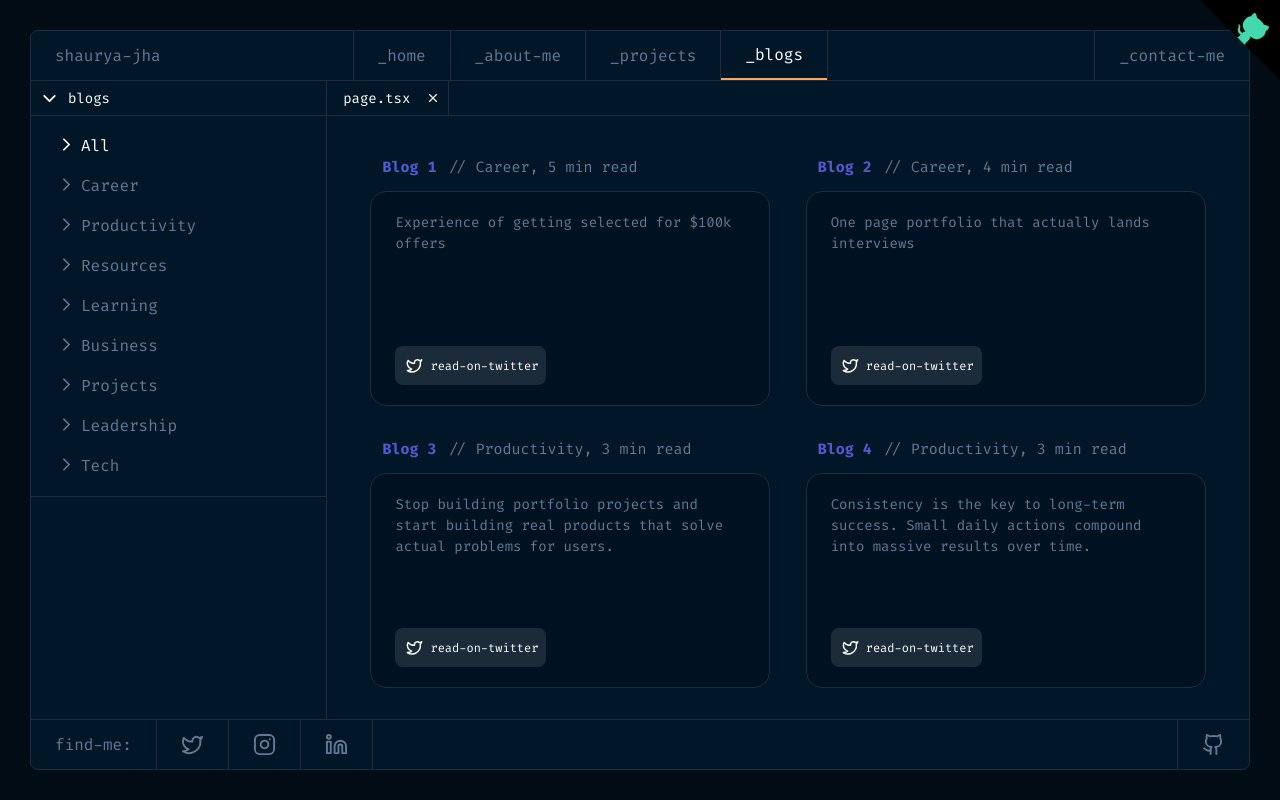
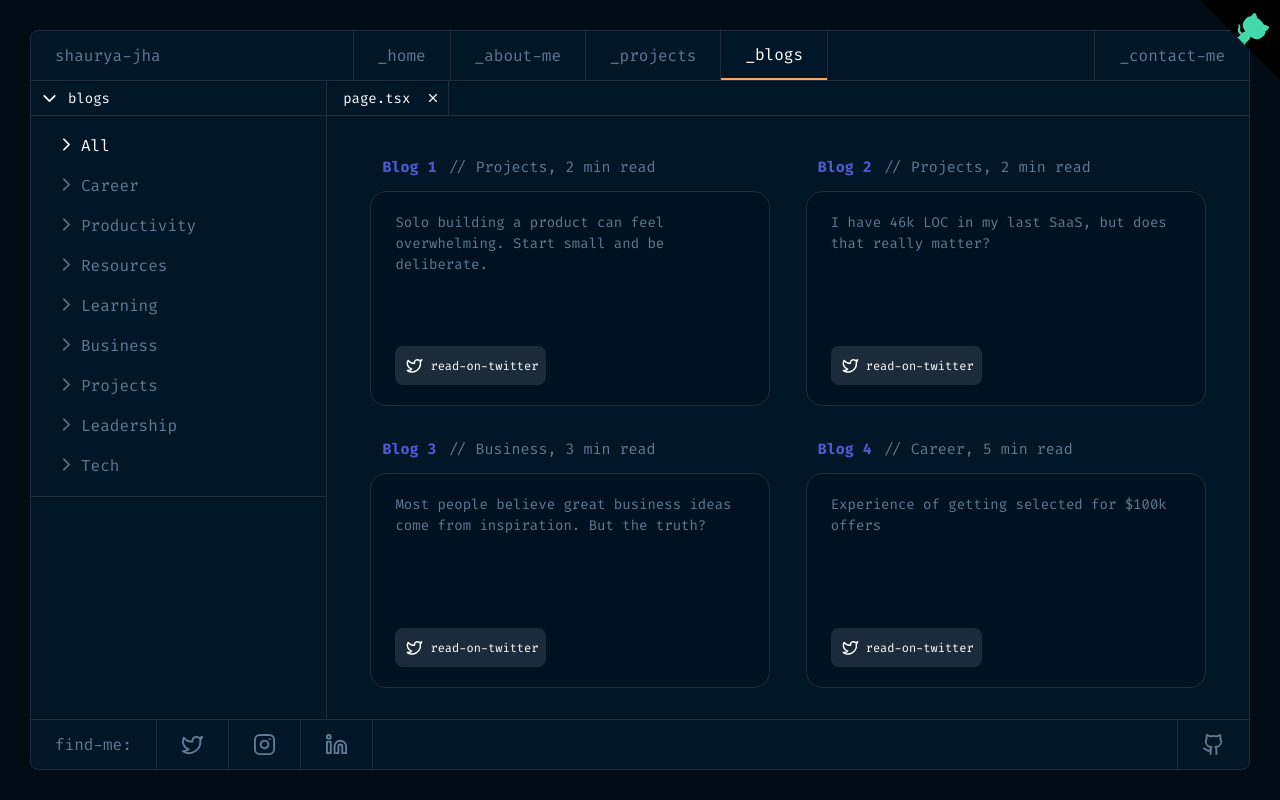
Before and after one commit to shaurya35/shauryacodes.me, a Next.js app: page /blogs in a window 1280 px wide. Built offline with nearby package versions, Linux system fonts and the light colour scheme.

Commit message:
Add Updates

```diff
--- a/src/data/blogData.js
+++ b/src/data/blogData.js
@@ -1,6 +1,42 @@
 export const blogPosts = [
   {
     id: 1,
+    title: "Solo building a product can feel overwhelming. How do you even begin? Start small and be deliberate.",
+    excerpt: "Solo building a product can feel overwhelming. Start small and be deliberate.",
+    author: "Shaurya Jha",
+    date: "2025-10-14",
+    readTime: "2 min read",
+    category: "Projects",
+    featured: true,
+    published: true,
+    twitterLink: "https://x.com/_shaurya35/status/1977820301405942062"
+  },
+  {
+    id: 2,
+    title: "I have 46k lines of code in my last SaaS, but does that really matter?",
+    excerpt: "I have 46k LOC in my last SaaS, but does that really matter?",
+    author: "Shaurya Jha",
+    date: "2025-10-13",
+    readTime: "2 min read",
+    category: "Projects",
+    featured: true,
+    published: true,
+    twitterLink: "https://x.com/_shaurya35/status/1977609982351999330"
+  },
+  {
+    id: 3,
+    title: "How to Find Million-Dollar Business Ideas (Using This Overlooked Hack)",
+    excerpt: "Most people believe great business ideas come from inspiration. But the truth?",
+    author: "Shaurya Jha",
+    date: "2025-10-11",
+    readTime: "3 min read",
+    category: "Business",
+    featured: true,
+    published: true,
+    twitterLink: "https://x.com/_shaurya35/status/1976360077729857807"
+  },
+  {
+    id: 4,
     title: "Experience of getting selected for $100k offers",
     excerpt: "Experience of getting selected for $100k offers",
     author: "Shaurya Jha",
@@ -12,7 +48,7 @@ export const blogPosts = [
     twitterLink: "https://x.com/_shaurya35/status/1969099306264076354"
   },
   {
-    id: 2,
+    id: 5,
     title: "One page portfolio that actually lands interviews",
     excerpt: "One page portfolio that actually lands interviews",
     author: "Shaurya Jha",
@@ -24,7 +60,7 @@ export const blogPosts = [
     twitterLink: "https://x.com/_shaurya35/status/1957155847337111642"
   },
   {
-    id: 3,
+    id: 6,
     title: "Build products, not projects!",
     excerpt: "Stop building portfolio projects and start building real products that solve actual problems for users.",
     author: "Shaurya Jha",
@@ -36,7 +72,7 @@ export const blogPosts = [
     twitterLink: "https://x.com/_shaurya35/status/1956532086669521179"
   },
   {
-    id: 4,
+    id: 7,
     title: "Does consistency matters?",
     excerpt: "Consistency is the key to long-term success. Small daily actions compound into massive results over time.",
     author: "Shaurya Jha",
@@ -48,31 +84,7 @@ export const blogPosts = [
     twitterLink: "https://x.com/_shaurya35/status/1956524020494450855"
   },
   {
-    id: 5,
-    title: "How to use github students developer pack to level up your game",
-    excerpt: "Unlock free tools worth thousands of dollars as a student. Complete guide to maximizing GitHub Student Developer Pack benefits.",
-    author: "Shaurya Jha",
-    date: "2024-05-05",
-    readTime: "6 min read",
-    category: "Resources",
-    featured: true,
-    published: true,
-    twitterLink: "https://x.com/_shaurya35/status/1955281944196907090"
-  },
-  {
-    id: 6,
-    title: "How I managed to get 3 remote interviews per month, here's an overview",
-    excerpt: "The exact system I used to land 3+ remote interviews every month. From cold outreach to interview prep strategies.",
-    author: "Shaurya Jha",
-    date: "2024-05-03",
-    readTime: "5 min read",
-    category: "Career",
-    featured: true,
-    published: true,
-    twitterLink: "https://x.com/_shaurya35/status/1954923983209701825"
-  },
-  {
-    id: 7,
+    id: 8,
     title: "Top 3 learnings this year from building, shipping, and 1,000 commits on GitHub",
     excerpt: "After 1,000+ commits and shipping multiple products, here are the 3 game-changing lessons that transformed my approach.",
     author: "Shaurya Jha",
@@ -84,7 +96,7 @@ export const blogPosts = [
     twitterLink: "https://x.com/_shaurya35/status/1954664584356524407"
   },
   {
-    id: 8,
+    id: 9,
     title: "Building a million-dollar business sound daunting? One Micro-SaaS founder earns $400k/year flipping small software companies. Small can be mighty!",
     excerpt: "Small software companies can be incredibly profitable. One founder makes $400k yearly by flipping micro-SaaS businesses.",
     author: "Shaurya Jha",
@@ -96,7 +108,7 @@ export const blogPosts = [
     twitterLink: "https://x.com/_shaurya35/status/1952690264096579971"
   },
   {
-    id: 9,
+    id: 10,
     title: "How do I grow while working 30 hours/week at my startup? Here's an overview",
     excerpt: "How to maximize learning and growth while working part-time at a startup without burning out.",
     author: "Shaurya Jha",
@@ -108,7 +120,7 @@ export const blogPosts = [
     twitterLink: "https://x.com/_shaurya35/status/1952060823771165021"
   },
   {
-    id: 10,
+    id: 11,
     title: "Pov: how do I even start if everything is paid!",
     excerpt: "Struggling to start because everything costs money? Here are free alternatives that actually work for building your first product.",
     author: "Shaurya Jha",
@@ -120,7 +132,7 @@ export const blogPosts = [
     twitterLink: "https://x.com/_shaurya35/status/1951259842947195392"
   },
   {
-    id: 11,
+    id: 12,
     title: "Experience from my last few interviews, what changed",
     excerpt: "Interview processes are evolving fast. Here's what changed in recent interviews and how you can adapt to stay ahead.",
     author: "Shaurya Jha",
@@ -132,7 +144,7 @@ export const blogPosts = [
     twitterLink: "https://x.com/_shaurya35/status/1947401047271739552"
   },
   {
-    id: 12,
+    id: 13,
     title: "How facebook got its first 100 million users",
     excerpt: "The growth tactics Facebook used to reach 100M users. Learn the strategies that actually work for user acquisition.",
     author: "Shaurya Jha",
@@ -144,7 +156,7 @@ export const blogPosts = [
     twitterLink: "https://x.com/_shaurya35/status/1946830738587889806"
   },
   {
-    id: 13,
+    id: 14,
     title: "What actually makes a dev stand out in 2025",
     excerpt: "The skills and qualities that will differentiate developers in 2025. Focus on these to stay ahead of the competition.",
     author: "Shaurya Jha",
@@ -156,7 +168,7 @@ export const blogPosts = [
     twitterLink: "https://x.com/_shaurya35/status/1946320170646999387"
   },
   {
-    id: 14,
+    id: 15,
     title: "Making Products > Making Projects",
     excerpt: "Stop building projects and start building products that solve real problems. Here's why this mindset shift changes everything.",
     author: "Shaurya Jha",
@@ -168,7 +180,7 @@ export const blogPosts = [
     twitterLink: "https://x.com/_shaurya35/status/1946315272882692364"
   },
   {
-    id: 15,
+    id: 16,
     title: "I'm building Zentora: a student productivity tool",
     excerpt: "Building a productivity tool specifically for students. Here's what I learned about solving real problems for a specific audience.",
     author: "Shaurya Jha",
@@ -180,7 +192,7 @@ export const blogPosts = [
     twitterLink: "https://x.com/_shaurya35/status/1941145030749831630"
   },
   {
-    id: 16,
+    id: 17,
     title: "I recently launched a SaaS for my college, here's what I learnt",
     excerpt: "From idea to launch: The real challenges, unexpected wins, and lessons learned from building a SaaS for my college community.",
     author: "Shaurya Jha",
@@ -192,7 +204,7 @@ export const blogPosts = [
     twitterLink: "https://x.com/_shaurya35/status/1941023372961583118"
   },
   {
-    id: 17,
+    id: 18,
     title: "My first startup job: what went right, what went wrong, and what I learned",
     excerpt: "The brutal truth about startup life: What I wish I knew before joining, the mistakes I made, and the lessons that shaped my career.",
     author: "Shaurya Jha",
@@ -204,7 +216,7 @@ export const blogPosts = [
     twitterLink: "https://x.com/_shaurya35/status/1940551064115413185"
   },
   {
-    id: 18,
+    id: 19,
     title: "Taking up the no AI challenge for my next SaaS, here's why?",
     excerpt: "Why I'm building my next SaaS without AI tools. The surprising benefits of going back to basics and building from scratch.",
     author: "Shaurya Jha",
@@ -216,7 +228,7 @@ export const blogPosts = [
     twitterLink: "https://x.com/_shaurya35/status/1938611005812289744"
   },
   {
-    id: 19,
+    id: 20,
     title: "The startup idea you should choose",
     excerpt: "How to pick the right startup idea based on market needs and your skills. The framework that helps you avoid common mistakes.",
     author: "Shaurya Jha",
@@ -228,7 +240,7 @@ export const blogPosts = [
     twitterLink: "https://x.com/_shaurya35/status/1938239461302669363"
   },
   {
-    id: 20,
+    id: 21,
     title: "How to stay consistent when motivation dies",
     excerpt: "Motivation is temporary. Here's the system I use to stay consistent even when I don't feel like doing anything.",
     author: "Shaurya Jha",
@@ -240,7 +252,7 @@ export const blogPosts = [
     twitterLink: "https://x.com/_shaurya35/status/1938163161992921390"
   },
   {
-    id: 21,
+    id: 22,
     title: "How to lead a team even if you're not confident",
     excerpt: "You don't need a title to lead. Here's how to build leadership skills and confidence when managing teams and projects.",
     author: "Shaurya Jha",
@@ -252,7 +264,7 @@ export const blogPosts = [
     twitterLink: "https://x.com/_shaurya35/status/1937226693636149575"
   },
   {
-    id: 22,
+    id: 23,
     title: "Free tools and resources for new founders",
     excerpt: "Starting with zero budget? Here's a comprehensive list of free tools and resources to build, collaborate, market, and grow your product.",
     author: "Shaurya Jha",
@@ -264,7 +276,7 @@ export const blogPosts = [
     twitterLink: "https://x.com/_shaurya35/status/1934838625239265397"
   },
   {
-    id: 23,
+    id: 24,
     title: "Getting real professional experience as a fresher",
     excerpt: "Freshers often lack hands-on skills that industry wants. Here's how to get real professional experience and avoid rejections.",
     author: "Shaurya Jha",
@@ -276,7 +288,7 @@ export const blogPosts = [
     twitterLink: "https://x.com/_shaurya35/status/1921950277122294041"
   },
   {
-    id: 24,
+    id: 25,
     title: "Cursor is free for students, but many still fail basic coding tests",
     excerpt: "Powerful tools don't guarantee success. Here's why many developers still fail basic coding tests and how to actually improve.",
     author: "Shaurya Jha",
@@ -288,7 +300,7 @@ export const blogPosts = [
     twitterLink: "https://x.com/_shaurya35/status/1920344661316809062"
   },
   {
-    id: 25,
+    id: 26,
     title: "DeepSeek & Privacy Concerns",
     excerpt: "Using DeepSeek AI? Here's what you need to know about privacy implications and how to protect your data.",
     author: "Shaurya Jha",
@@ -300,7 +312,7 @@ export const blogPosts = [
     twitterLink: "https://x.com/_shaurya35/status/1885404138541850902"
   },
   {
-    id: 26,
+    id: 27,
     title: "US & China are leading the LLM race, but where's India?",
     excerpt: "While US and China dominate the LLM race, where does India stand? Here's the current state and future prospects.",
     author: "Shaurya Jha",
@@ -312,7 +324,7 @@ export const blogPosts = [
     twitterLink: "https://x.com/_shaurya35/status/1884154425851404464"
   },
   {
-    id: 27,
+    id: 28,
     title: "Why is DSA so important in FAANG interviews when it's rarely used in real work?",
     excerpt: "The disconnect between FAANG interviews and real work. Why DSA matters in interviews but not in actual development.",
     author: "Shaurya Jha",
```
Also changed, not shown: src/data/projectsData.js (+19 -8 lines), public/projects/webwallet.png (added).
